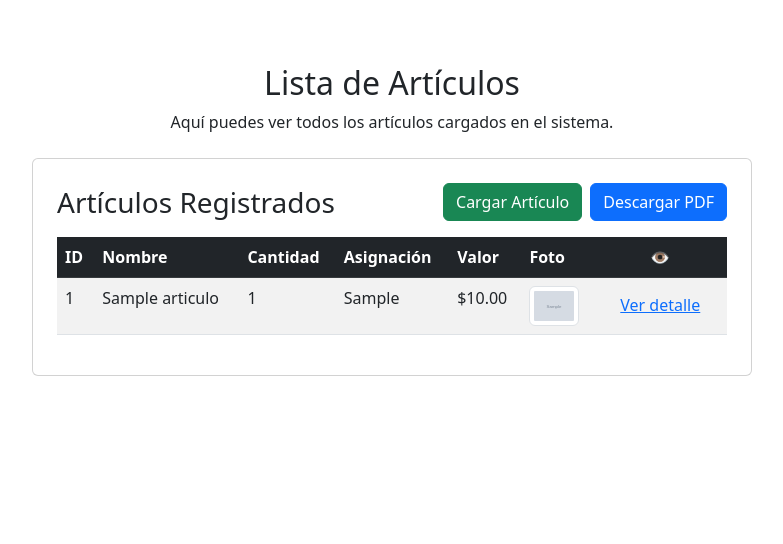
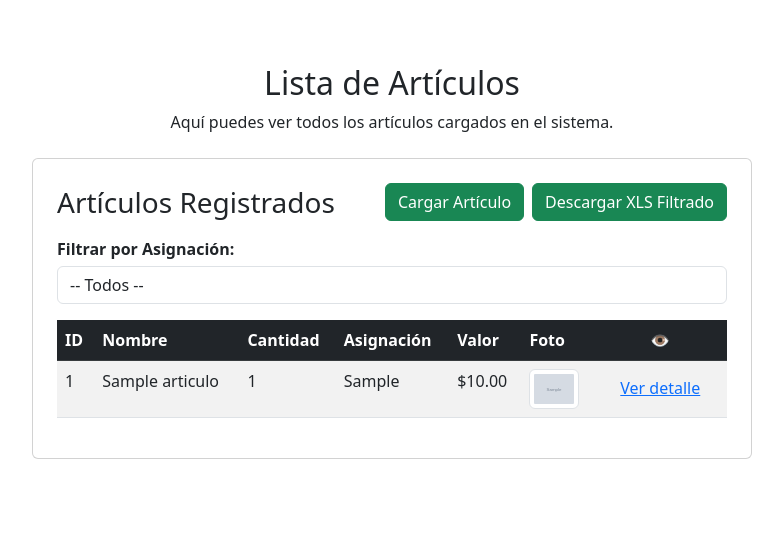
Before and after one commit to delpianocp/inventario, a Django app: page /articulos in a window 1280 px wide. Shown: the part 64-608 px from the top of the page, without its empty margins (248-1031 px from the left). Run offline with Django 5.2, Linux system fonts and the light colour scheme; a user stored in the database is signed in; tables that the repository leaves empty hold one stand-in row (values such as "Sample post"); grey boxes marked "Sample" are stand-in pictures.

Commit message:
modifica descarga xml y filtro

```diff
--- a/inventario/templates/inventario/articulos.html
+++ b/inventario/templates/inventario/articulos.html
@@ -14,11 +14,26 @@
                     <h3 class="text-center mb-2 mb-md-0">Artículos Registrados</h3>
                     <div class="d-flex flex-column flex-md-row">
                         <a href="{% url 'cargar_articulo' %}" class="btn btn-success mb-2 mb-md-0 me-md-2">Cargar Artículo</a>
-                        <a href="{% url 'generar_pdf' %}" class="btn btn-primary">Descargar PDF</a>
+                        <a href="{% url 'generar_xls' %}?asignacion={{ asignacion_filtrada }}" class="btn btn-success">
+                            Descargar XLS Filtrado
+                        </a>
                     </div>
                 </div>
 
-                <!-- 🛠 Hacemos la tabla responsive -->
+                <!-- 🔍 Filtro por Asignación -->
+                <form method="GET" class="mb-3">
+                    <label for="filtro_asignacion">Filtrar por Asignación:</label>
+                    <select name="asignacion" id="filtro_asignacion" class="form-control" onchange="this.form.submit()">
+                        <option value="">-- Todos --</option>
+                        {% for asignacion in asignaciones_disponibles %}
+                            <option value="{{ asignacion }}" {% if asignacion == asignacion_filtrada %}selected{% endif %}>
+                                {{ asignacion }}
+                            </option>
+                        {% endfor %}
+                    </select>
+                </form>
+
+                <!-- 🛠 Tabla de artículos -->
                 <div class="table-responsive">
                     <table class="table table-striped">
                         <thead class="table-dark">
--- a/inventario/urls.py
+++ b/inventario/urls.py
@@ -1,5 +1,5 @@
 from django.urls import path
-from .views import index, registro, listar_articulos, cargar_articulo, logout_view, detalle_articulo, editar_articulo, eliminar_articulo, generar_pdf, redirigiendo
+from .views import index, registro, listar_articulos, cargar_articulo, logout_view, detalle_articulo, editar_articulo, eliminar_articulo, generar_xls, redirigiendo
 
 
 urlpatterns = [
@@ -11,7 +11,7 @@ urlpatterns = [
     path("articulo/<int:articulo_id>/", detalle_articulo, name="detalle_articulo"),
     path("articulo/<int:articulo_id>/editar/", editar_articulo, name="editar_articulo"),
     path("articulo/<int:articulo_id>/eliminar/", eliminar_articulo, name="eliminar_articulo"),
-    path("generar-pdf/", generar_pdf, name="generar_pdf"),
+    path("generar_xls/", generar_xls, name="generar_xls"),
     path("redirigiendo/", redirigiendo, name="redirigiendo"),
 
 
--- a/inventario/views.py
+++ b/inventario/views.py
@@ -17,6 +17,11 @@ import time
 from django.core.mail import send_mail
 from django.conf import settings
 from django.contrib.auth.views import LoginView
+from .models import Articulo
+import openpyxl
+from django.http import HttpResponse
+from .models import Articulo
+
 
 
 def index(request):
@@ -71,8 +76,22 @@ def redirigiendo(request):
 
 @login_required
 def listar_articulos(request):
-    articulos = Articulo.objects.all()  # Obtiene todos los artículos de la base de datos
-    return render(request, "inventario/articulos.html", {"articulos": articulos})
+    asignacion_filtrada = request.GET.get("asignacion", None)
+    articulos = Articulo.objects.all()
+
+    if asignacion_filtrada:
+        articulos = articulos.filter(asignacion=asignacion_filtrada)
+
+    asignaciones_disponibles = Articulo.objects.values_list("asignacion", flat=True).distinct()
+
+    return render(request, "inventario/articulos.html", {
+        "articulos": articulos,
+        "asignaciones_disponibles": asignaciones_disponibles,
+        "asignacion_filtrada": asignacion_filtrada,
+    })
+
+
+
 
 @login_required
 def cargar_articulo(request):
@@ -120,52 +139,38 @@ def eliminar_articulo(request, articulo_id):
 
     return render(request, "inventario/eliminar_articulo.html", {"articulo": articulo})
 
-def truncar_texto(texto, longitud_maxima):
-    """Trunca el texto si supera la longitud máxima"""
-    return texto[:longitud_maxima] + "…" if len(texto) > longitud_maxima else texto
 
-def generar_pdf(request):
-    response = HttpResponse(content_type="application/pdf")
-    response["Content-Disposition"] = "attachment; filename=lista_articulos.pdf"
 
-    # Crear PDF con tamaño carta
-    p = canvas.Canvas(response, pagesize=letter)
-    p.setTitle("Lista de Artículos")
-
-    # Encabezado
-    p.setFont("Helvetica-Bold", 16)
-    p.drawString(200, 750, "Lista de Artículos")
-
-    # Datos para la tabla
-    data = [["ID", "Nombre", "Cantidad", "Asignación", "Valor"]]  # Encabezados
+def generar_xls(request):
+    asignacion_filtrada = request.GET.get("asignacion", None)
     articulos = Articulo.objects.all()
 
+    if asignacion_filtrada:
+        articulos = articulos.filter(asignacion=asignacion_filtrada)
+
+    if not articulos.exists():
+        response = HttpResponse("No hay artículos disponibles para esta asignación.", content_type="text/plain")
+        return response
+
+    # Crear archivo Excel
+    wb = openpyxl.Workbook()
+    ws = wb.active
+    ws.title = "Lista de Artículos"
+
+    # Ajustar ancho de la columna B
+    ws.column_dimensions["B"].width = 30  # Ajustar la columna de nombres
+
+    # Encabezados
+    headers = ["ID", "Nombre", "Cantidad", "Asignación", "Valor"]
+    ws.append(headers)
+
+    # Agregar datos
     for articulo in articulos:
-        data.append([
-            articulo.id,
-            truncar_texto(articulo.nombre, 20),  # Limita el nombre a 20 caracteres
-            articulo.cantidad,
-            truncar_texto(articulo.asignacion, 15),  # Limita asignación a 15 caracteres
-            f"${articulo.valor}"
-        ])
+        ws.append([articulo.id, articulo.nombre, articulo.cantidad, articulo.asignacion, articulo.valor])
 
-    # Crear tabla con columnas bien definidas
-    table = Table(data, colWidths=[50, 150, 80, 120, 80])
-    table.setStyle(TableStyle([
-        ("BACKGROUND", (0, 0), (-1, 0), colors.grey),
-        ("TEXTCOLOR", (0, 0), (-1, 0), colors.white),
-        ("ALIGN", (0, 0), (-1, -1), "CENTER"),
-        ("FONTNAME", (0, 0), (-1, 0), "Helvetica-Bold"),
-        ("FONTNAME", (0, 1), (-1, -1), "Helvetica"),
-        ("GRID", (0, 0), (-1, -1), 1, colors.black),
-        ("ROWBACKGROUNDS", (0, 1), (-1, -1), [colors.white, colors.lightgrey]),
-    ]))
-
-    # Posicionar tabla
-    table.wrapOn(p, 50, 500)
-    table.drawOn(p, 50, 550)
-
-    p.showPage()
-    p.save()
+    # Configurar respuesta HTTP
+    response = HttpResponse(content_type="application/vnd.ms-excel")
+    response["Content-Disposition"] = 'attachment; filename="lista_articulos.xlsx"'
+    wb.save(response)
 
     return response
--- a/requirements.txt
+++ b/requirements.txt
@@ -2,7 +2,9 @@ asgiref==3.8.1
 chardet==5.2.0
 dj-database-url==2.3.0
 Django==5.2.1
+et_xmlfile==2.0.0
 gunicorn==23.0.0
+openpyxl==3.1.5
 packaging==25.0
 pillow==11.2.1
 psycopg2==2.9.10
```
Also changed, not shown: inventario/templates/inventario/cargar_articulo.html (+14 -0 lines).
